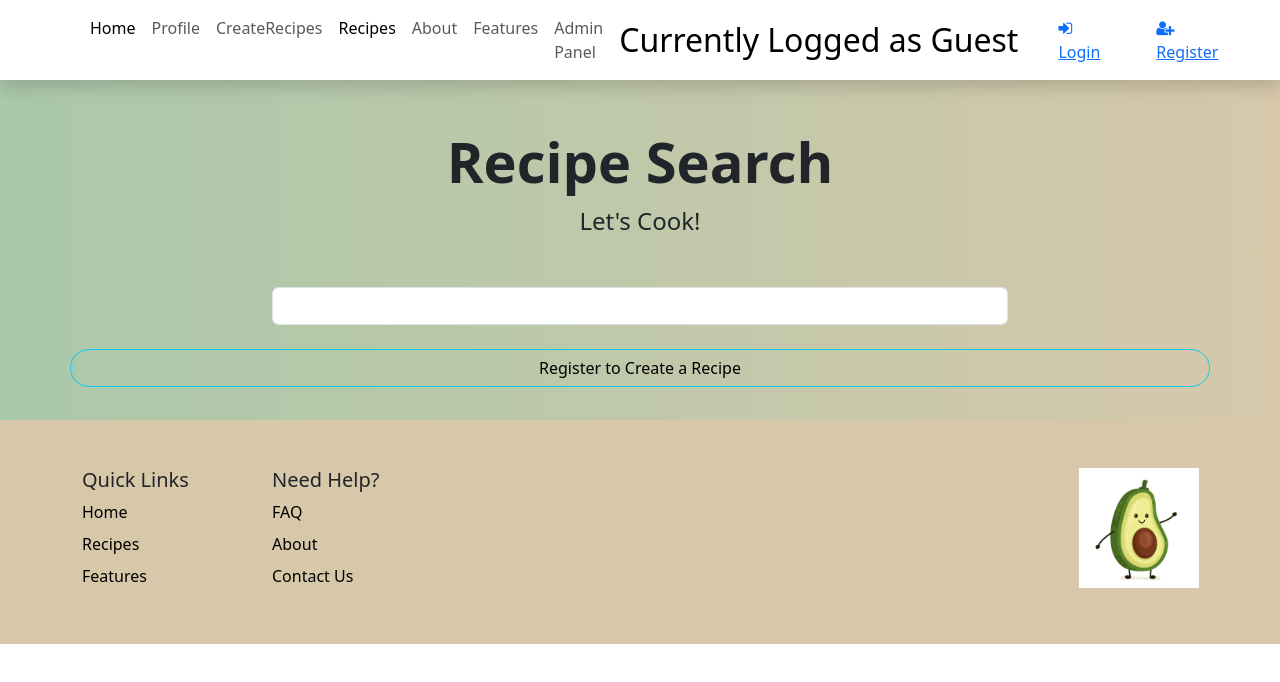
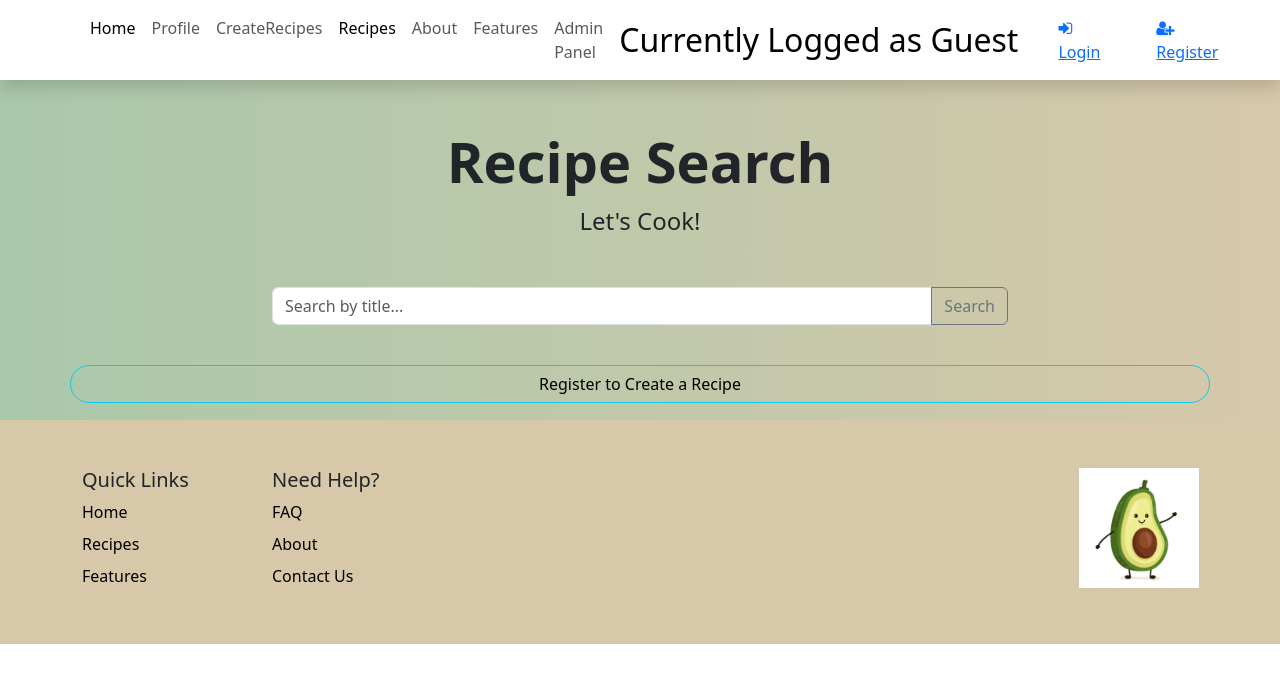
Before and after one commit to detectivesnakes/nourishnetfinal2, a React (Create React App) app in the folder client/: page /recipes in a window 1280 px wide. Shown: the top 682 px of the page. Built offline with nearby package versions, Linux system fonts and the light colour scheme.

Commit message:
Searching Recipe is kinda works
UGH

```diff
--- a/client/src/components/Home.jsx
+++ b/client/src/components/Home.jsx
@@ -1,7 +1,6 @@
 import React from 'react'
 import About from './About'
 import Services from './Services'
-import CreateRecipes from './CreateRecipes'
 import { NavLink } from 'react-router-dom';
 
 const Home = () => {
--- a/client/src/components/Recipes.jsx
+++ b/client/src/components/Recipes.jsx
@@ -1,24 +1,56 @@
-import React from 'react';
+import React, { useState } from 'react';
 import background from './kitchen.jpg';
-import {NavLink} from 'react-router-dom';
+import { NavLink } from 'react-router-dom';
+import axios from 'axios';
 
 const Recipes = () => {
+    const [searchTerm, setSearchTerm] = useState('');
+    const [recipes, setRecipes] = useState([]);
+
+    const handleSearch = async () => {
+        try {
+            const response = await axios.get(`http://localhost:3000/recipes?title=${searchTerm}`);
+            setRecipes(response.data);
+        } catch (error) {
+            console.error('Error fetching recipes:', error);
+        }
+    };
+
     return (
-    <div style={{backgroundImage: `url(${background})`}}>
+        <div style={{ backgroundImage: `url(${background})` }}>
             <section id="home">
                 <div className="container">
                     <div className="row justify-content-center">
                         <div className="col-md-8 mt-5">
                             <h1 className="display-4 fw-bolder mb text-center">Recipe Search</h1>
                             <p className="lead text-center fs-4 mb-5">Let's Cook!</p>
+                            <div className="input-group mb-3">
                                 <input
-                            /*value="Search your favorite food!"*/
                                     type="text"
-                            class="form-control"
-                            name="userSearch"
+                                    className="form-control"
+                                    placeholder="Search by title..."
+                                    value={searchTerm}
+                                    onChange={(e) => setSearchTerm(e.target.value)}
                                 />
+                                <button
+                                    className="btn btn-outline-secondary"
+                                    type="button"
+                                    onClick={handleSearch}
+                                >
+                                    Search
+                                </button>
                             </div>
-                    <NavLink to="/register" className="btn text-black btn-outline-info rounded-pill mt-4 width: 100">
+                            <ul className="list-group">
+                                {recipes.map(recipe => (
+                                    <li key={recipe._id} className="list-group-item">
+                                        <h5>{recipe.title}</h5>
+                                        <p>Summary: <br></br>{recipe.description}</p>
+                                        <p>Author: {recipe.Author}</p>
+                                    </li>
+                                ))}
+                            </ul>
+                        </div>
+                        <NavLink to="/register" className="btn text-black btn-outline-info rounded-pill mt-4">
                             Register to Create a Recipe
                         </NavLink>
                     </div>
```
Also changed, not shown: 1 other file (tests, documents, lock files or other folders). Lines whose indentation alone changed are shown as unchanged.
